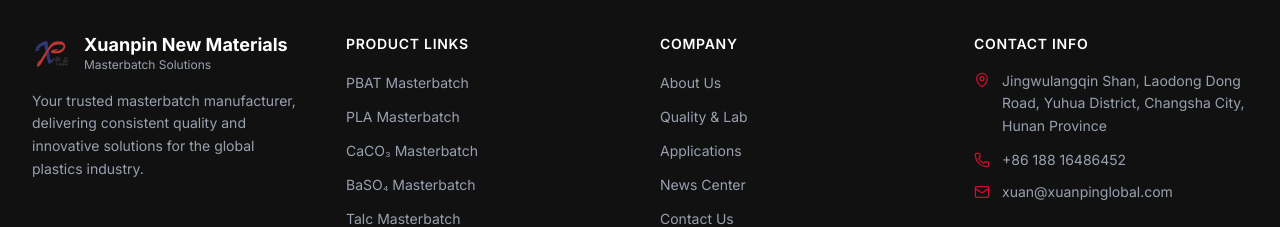
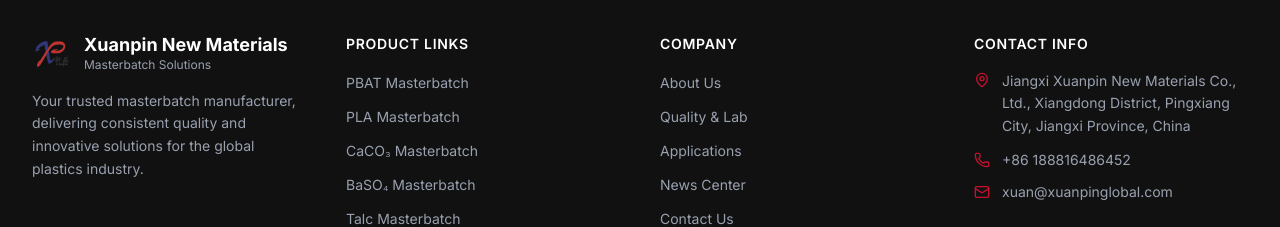
Before and after one commit to jingg8939-rgb/xuanpin-website, a Next.js app: page /en/products in a window 1280 px wide. Shown: the part 1997-2224 px from the top of the page. Built offline with nearby package versions, Linux system fonts and the light colour scheme.

Commit message:
feat: 完整视频+蓝色光晕+更新联系方式
- 拼接公司大门+生产线为15秒完整Hero视频
- Hero光晕改为蓝色
- Footer联系方式改为翻译引用
- 电话: +86 188816486452
- 邮箱: xuan@xuanpinglobal.com
- 地址: 中国江西省萍乡市湘东区

```diff
--- a/messages/en.json
+++ b/messages/en.json
@@ -354,8 +354,8 @@
       "email": "Email",
       "hours": "Business Hours",
       "hoursValue": "Monday - Friday: 9:00 AM - 6:00 PM (GMT+8)",
-      "phoneValue": "+86-0799-3378 777",
-      "emailValue": "info@xuanpin.com"
+      "phoneValue": "+86 188816486452",
+      "emailValue": "xuan@xuanpinglobal.com"
     },
     "form": {
       "title": "Send Us a Message",
@@ -386,6 +386,9 @@
     "contact": "Contact Info",
     "rights": "All rights reserved.",
     "privacy": "Privacy Policy",
-    "terms": "Terms of Service"
+    "terms": "Terms of Service",
+    "address": "Jiangxi Xuanpin New Materials Co., Ltd., Xiangdong District, Pingxiang City, Jiangxi Province, China",
+    "phone": "+86 188816486452",
+    "email": "xuan@xuanpinglobal.com"
   }
 }
--- a/messages/zh.json
+++ b/messages/zh.json
@@ -354,8 +354,8 @@
       "email": "邮箱",
       "hours": "营业时间",
       "hoursValue": "周一至周五：上午9:00 - 下午6:00（GMT+8）",
-      "phoneValue": "+86-0799-3378 777",
-      "emailValue": "info@xuanpin.com"
+      "phoneValue": "+86 188816486452",
+      "emailValue": "xuan@xuanpinglobal.com"
     },
     "form": {
       "title": "给我们留言",
@@ -386,6 +386,9 @@
     "contact": "联系方式",
     "rights": "版权所有。",
     "privacy": "隐私政策",
-    "terms": "服务条款"
+    "terms": "服务条款",
+    "address": "中国江西省萍乡市湘东区 江西轩品新材料有限公司",
+    "phone": "+86 188816486452",
+    "email": "xuan@xuanpinglobal.com"
   }
 }
--- a/src/app/[locale]/page.tsx
+++ b/src/app/[locale]/page.tsx
@@ -52,7 +52,7 @@
         {/* Video Background */}
         <video
           className="absolute inset-0 w-full h-full object-cover"
-          src="/hero-video-factory.mp4"
+          src="/hero-video-complete.mp4"
           autoPlay
           loop
           muted
@@ -60,8 +60,8 @@
         />
         {/* Overlay */}
         <div className="absolute inset-0 bg-black/50" />
-        <div className="absolute inset-0 bg-[radial-gradient(circle_at_30%_50%,rgba(200,16,46,0.25),transparent_50%)]" />
-        <div className="absolute inset-0 bg-[radial-gradient(circle_at_70%_80%,rgba(200,16,46,0.2),transparent_50%)]" />
+        <div className="absolute inset-0 bg-[radial-gradient(circle_at_30%_50%,rgba(30,64,175,0.3),transparent_50%)]" />
+        <div className="absolute inset-0 bg-[radial-gradient(circle_at_70%_80%,rgba(59,130,246,0.2),transparent_50%)]" />
         <div className="relative w-full max-w-7xl mx-auto px-4 sm:px-6 lg:px-8 py-24 lg:py-32">
           <div className="max-w-4xl">
             <div className="inline-flex items-center rounded-full bg-white/10 px-4 py-1.5 text-sm font-medium text-gray-200 mb-6">
--- a/src/components/Footer.tsx
+++ b/src/components/Footer.tsx
@@ -93,16 +93,16 @@
               <li className="flex items-start gap-3">
                 <MapPin className="mt-0.5 h-4 w-4 shrink-0 text-[#C8102E]" />
                 <span className="text-sm text-gray-400 leading-relaxed">
-                  Jingwulangqin Shan, Laodong Dong Road, Yuhua District, Changsha City, Hunan Province
+                  {t("address")}
                 </span>
               </li>
               <li className="flex items-center gap-3">
                 <Phone className="h-4 w-4 shrink-0 text-[#C8102E]" />
-                <span className="text-sm text-gray-400">+86 188 16486452</span>
+                <span className="text-sm text-gray-400">{t("phone")}</span>
               </li>
               <li className="flex items-center gap-3">
                 <Mail className="h-4 w-4 shrink-0 text-[#C8102E]" />
-                <span className="text-sm text-gray-400">xuan@xuanpinglobal.com</span>
+                <span className="text-sm text-gray-400">{t("email")}</span>
               </li>
             </ul>
           </div>
```
Also changed, not shown: 2 other files (tests, documents, lock files or other folders).
